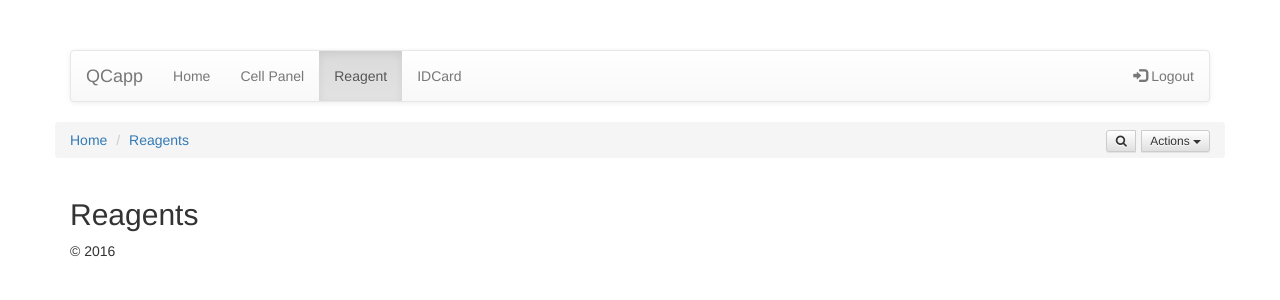
After one commit to anuschka/QCapp, a Django app: page /reagent/ in a window 1280 px wide. The commit adds this page. Shown: the top 300 px of the page. Run offline with Django 3.2, Linux system fonts and the light colour scheme; the visitor is signed in with stand-in values (Sample User, id 1); data that the repository does not hold is empty; some libraries are stand-ins or nearby versions.

Commit message:
Created template for reagents

```diff
--- a/mysite/settings.py
+++ b/mysite/settings.py
@@ -120,6 +120,12 @@ USE_TZ = True
 # https://docs.djangoproject.com/en/1.9/howto/static-files/
 
 STATIC_URL = '/static/'
+# Static files (CSS, JavaScript, Images)
+# https://docs.djangoproject.com/en/1.7/howto/static-files/
+
+STATICFILES_DIRS = (os.path.join(BASE_DIR, "static"),)
+
+
 
 # URL of the login page.
 LOGIN_URL = '/login/'
--- /dev/null
+++ b/qcapp/static/style.css
@@ -0,0 +1,3 @@
+.main-body {
+    padding-top: 50px;
+}
--- a/qcapp/templates/base.html
+++ b/qcapp/templates/base.html
@@ -4,6 +4,8 @@
     <meta http-equiv="Content-Type" content="text/html;charset=utf-8" />
     <link rel="stylesheet" href="//maxcdn.bootstrapcdn.com/bootstrap/3.2.0/css/bootstrap.min.css">
     <link rel="stylesheet" href="//maxcdn.bootstrapcdn.com/bootstrap/3.2.0/css/bootstrap-theme.min.css">
+    <link rel="stylesheet" href="//maxcdn.bootstrapcdn.com/font-awesome/4.2.0/css/font-awesome.min.css">
+    <link rel="stylesheet" type="text/css" href="/static/style.css">
     {% block head %}{% endblock %}
   </head>
   <body>
--- /dev/null
+++ b/qcapp/templates/reagents.html
@@ -0,0 +1,73 @@
+{% extends "base.html" %}
+{% comment %}
+  This is the template for displaying all reagents.
+{% endcomment %}
+
+{% block head %}
+  <title>Reagents display all | {% block title %}{% endblock %}</title>
+{% endblock %}
+
+{% block body %}
+<div class="container main-body">
+      <nav class="navbar navbar-default">
+       <div class="container-fluid">
+         <div class="navbar-header">
+           <a class="navbar-brand" href="/">QCapp</a>
+         </div>
+         <ul class="nav navbar-nav">
+            <li><a href="/">Home</a></li>
+            <li><a href="#">Cell Panel</a></li>
+            <li class="active"><a href="#">Reagent</a></li>
+            <li><a href="#">IDCard</a></li>
+          </ul>
+         <ul class="nav navbar-nav navbar-right">
+           <li><a href="/logout/"><span class="glyphicon glyphicon-log-in"></span> Logout</a></li>
+         </ul>
+        </div>
+      </nav>
+
+      <div class="row">
+          <ol class="breadcrumb">
+            <li><a href="/">Home</a></li>
+            <li class="active"><a href="/reagent/">Reagents</a></li>
+            <div class="btn-group pull-right">
+                  <a href="#" type="button" class="btn btn-xs btn-default" onclick="">
+                      &nbsp;<span class="fa fa-search"></span>&nbsp;
+                  </a>
+
+                  <button type="button" class="btn btn-default btn-xs dropdown-toggle" data-toggle="dropdown" aria-expanded="false" style="margin-left: 5px;">
+                    Actions <span class="caret"></span>
+                  </button>
+                  <ul class="dropdown-menu" role="menu">
+                    <li><a href="#" onclick="">Add new reagent</a></li>
+                    <li role="separator" class="divider"></li>
+                    <li><a href="#" onclick="return App.click(this);">Sort by expiry</a></li>
+                    <li><a href="#" onclick="return App.click(this);">Sort by Entry date</a></li>
+            </div>
+          </ol>
+      </div>
+
+  {% block content %}
+
+    <h2>Reagents</h2>
+
+    {% for reagent in reagents %}
+    <p>
+      Reagent:
+      <br/>Type {{ reagent.type }}
+      <br/>Manufacturer {{ reagent.manufacturer }}
+      <br/>Lot {{ reagent.lot }}
+      <br/>Expiry {{ reagent.expiry }}
+      <br/>RequiresIDcard {{ cell_panel.requiresIDcard }}
+      <br/>Created at {{ reagent.created_at }}
+    </p>
+    {% endfor %}
+
+
+  {% endblock %}
+
+  <footer>
+    <span>&copy; 2016</span>
+  </footer>
+{% endblock %}
+</div>
--- a/qcapp/tests.py
+++ b/qcapp/tests.py
@@ -119,11 +119,10 @@ class ViewTest(TestCase):
         user = User.objects.create_user('drwho', 'drwho@email.com', 'password')
         profile = UserProfile.objects.create(user=user, roles='A')
         CellPanel1 = CellPanel.objects.create(type='ID-DiaPanel 1', manufacturer='DIA-MED', lot='06171.75.1', expiry='2016-03-14')
-        CellPanel1.save()
+        CellPanel2 = CellPanel.objects.create(type='ID-DiaPanel 2', manufacturer='DIA-MED', lot='06171.75.2', expiry='2016-03-15')
         cell1 = Cell.objects.create(cell_panel = CellPanel1, number= '1', type = 'Something', lot = 'Lot')
-        cell1.save()
         response = c.post('/login/', {'username': 'drwho', 'password': 'password'})
         response = c.get('/portal/')
         print(response, response.status_code, response.content)
         self.assertTrue(len(response.context_data['cells']) == 1)
-        self.assertTrue(len(response.context_data['cellpanel']) == 1)
+        self.assertTrue(len(response.context_data['cell_panels']) == 2)
--- a/qcapp/urls.py
+++ b/qcapp/urls.py
@@ -13,4 +13,6 @@ urlpatterns = [
     url(r'^portal/$', views.portal_view, name='portal_page'),
     # Admin site.
     url(r'^admin/', admin.site.urls),
+    # Reagent All site.
+    url(r'^reagent/$', views.reagent_view, name='reagent_view'),
 ]
--- a/qcapp/views.py
+++ b/qcapp/views.py
@@ -65,7 +65,7 @@ def portal_view(request):
     cellpanels = CellPanel.objects.all()
 
     # get all the Cell objects
-    cells = Cell.objects.filter(cell_panel__manufacturer__contains='BIO')
+    cells = Cell.objects.filter(cell_panel__manufacturer__contains='DIA-MED')
 
     # get all the Reagent objects
     ## get all the idcard objects
@@ -139,3 +139,14 @@ def register_view(request):
             return HttpResponseRedirect('/portal/')
         else:
             return TemplateResponse(request, 'register.html', {'form': form})
+
+@login_required
+def reagent_view(request):
+
+    # get all the Reagent objects
+    reagents = Reagent.objects.all()
+
+    context = {
+        'reagents': reagents,
+    }
+    return TemplateResponse(request, 'reagents.html', context)
```
